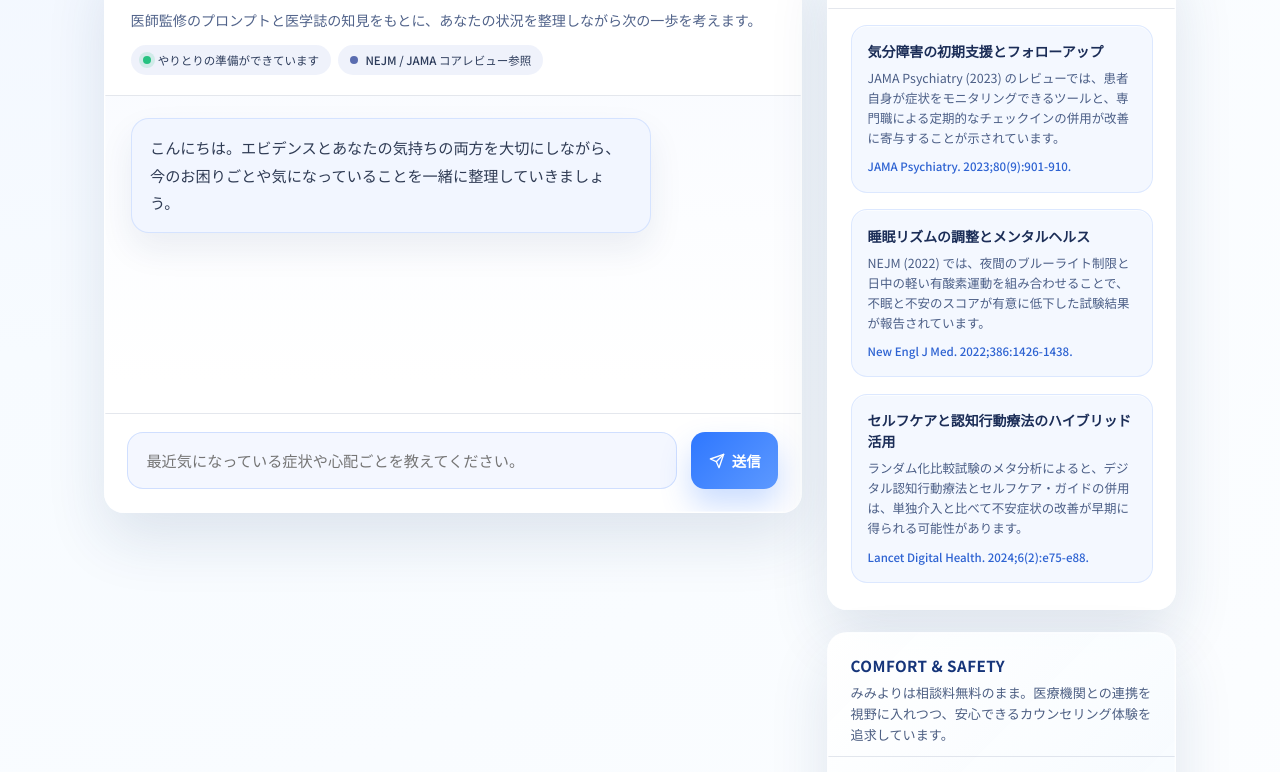
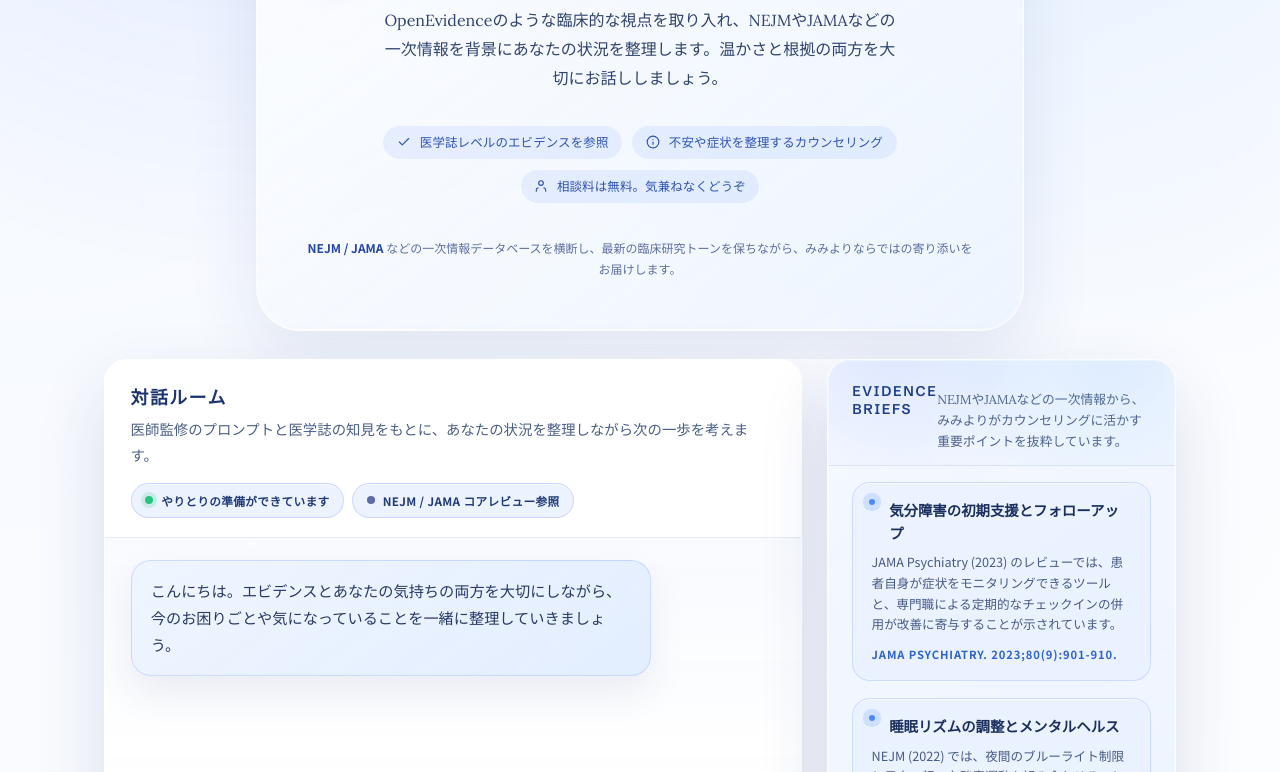
Before and after one commit to YuMatsumoto-AI/Mimiyori, a plain HTML site: page index.html in a window 1280 px wide. Shown: the part 254-1026 px from the top of the page. Drawn offline with Linux system fonts and the light colour scheme.

Commit message:
Infuse hero and evidence panels with OpenEvidence flair

```diff
--- a/index.html
+++ b/index.html
@@ -4,34 +4,40 @@
     <meta charset="UTF-8">
     <meta name="viewport" content="width=device-width, initial-scale=1.0, maximum-scale=1, user-scalable=no">
     <title>みみより | エビデンスと寄り添うカウンセリングAI</title>
-    <link href="https://fonts.googleapis.com/css2?family=Noto+Sans+JP:wght@400;500;700&family=Poppins:wght@500;600&display=swap" rel="stylesheet">
+    <link href="https://fonts.googleapis.com/css2?family=Lora:wght@400;500;600&family=Noto+Sans+JP:wght@400;500;700&family=Poppins:wght@500;600&family=Schibsted+Grotesk:wght@400;500;600&display=swap" rel="stylesheet">
     <style>
         :root {
             color-scheme: light;
-            --bg-gradient: radial-gradient(circle at 0% 0%, #F1F6FF 0%, #F7FBFF 30%, #FDFEFF 100%);
-            --panel-bg: rgba(255, 255, 255, 0.95);
-            --accent: #2E77FF;
-            --accent-soft: rgba(46, 119, 255, 0.14);
-            --accent-dark: #1648B9;
-            --assistant-bg: #F2F6FF;
-            --assistant-text: #2F3B54;
-            --user-bg: #E4ECFF;
-            --user-text: #1C3AA9;
-            --border-color: rgba(33, 59, 109, 0.12);
-            --shadow-strong: rgba(31, 55, 110, 0.18);
+            --oe-sans: 'Schibsted Grotesk', 'Poppins', sans-serif;
+            --oe-serif: 'Lora', 'Noto Serif JP', serif;
+            --body-font: 'Noto Sans JP', var(--oe-sans);
+            --bg-gradient: radial-gradient(circle at 0% 0%, #F4F8FF 0%, #F9FBFF 38%, #FFFFFF 100%);
+            --hero-card-gradient: linear-gradient(145deg, rgba(255, 255, 255, 0.88), rgba(235, 243, 255, 0.78));
+            --panel-bg: rgba(255, 255, 255, 0.96);
+            --accent: #215CFF;
+            --accent-soft: rgba(33, 92, 255, 0.16);
+            --accent-dark: #1637AF;
+            --assistant-bg: #F1F5FF;
+            --assistant-text: #283965;
+            --user-bg: #E6EEFF;
+            --user-text: #143AA2;
+            --border-color: rgba(35, 67, 142, 0.12);
+            --shadow-strong: rgba(28, 54, 123, 0.18);
+            --panel-radius: 22px;
         }
 
         * {
             box-sizing: border-box;
+            scroll-behavior: smooth;
         }
 
         body {
-            font-family: 'Noto Sans JP', sans-serif;
+            font-family: var(--body-font);
             margin: 0;
             padding: 0;
             min-height: 100vh;
             background: var(--bg-gradient);
-            color: #1E2A3B;
+            color: #1C2B42;
             display: flex;
             flex-direction: column;
             align-items: center;
@@ -39,69 +45,141 @@
 
         header {
             width: 100%;
-            padding: 2.2rem 1.5rem 1.8rem;
-            background: transparent;
+            padding: 2.4rem 1.5rem 1.8rem;
+            display: flex;
+            justify-content: center;
+            position: relative;
+            overflow: hidden;
+        }
+
+        header::before {
+            content: "";
+            position: absolute;
+            inset: 0;
+            background: radial-gradient(circle at 20% -30%, rgba(33, 92, 255, 0.12) 0%, rgba(33, 92, 255, 0) 55%),
+                radial-gradient(circle at 80% -10%, rgba(111, 178, 255, 0.16) 0%, rgba(111, 178, 255, 0) 60%);
+            pointer-events: none;
+        }
+
+        .clinical-hero {
+            position: relative;
+            max-width: 768px;
+            width: 100%;
+            margin: 0 auto;
+            padding: 2.4rem clamp(1.25rem, 5vw, 3rem);
+            background: var(--hero-card-gradient);
+            border-radius: calc(2 * var(--panel-radius));
+            display: flex;
+            flex-direction: column;
+            align-items: center;
+            gap: 1.4rem;
+            text-align: center;
+            box-shadow: 0 28px 70px rgba(28, 54, 123, 0.1);
+            border: 1px solid rgba(255, 255, 255, 0.7);
+            min-height: 480px;
+            overflow: hidden;
+        }
+
+        .clinical-hero::after {
+            content: "";
+            position: absolute;
+            inset: 0;
+            border-radius: inherit;
+            border: 1px solid rgba(255, 255, 255, 0.45);
+            pointer-events: none;
+        }
+
+        .hero-topline {
+            font-family: var(--oe-sans);
+            letter-spacing: 0.18em;
+            text-transform: uppercase;
+            font-size: 0.72rem;
+            color: #3959A8;
+            opacity: 0.85;
         }
 
         .brand-mark {
             display: flex;
-            gap: 0.75rem;
+            gap: 0.9rem;
             align-items: center;
-            margin-bottom: 1.2rem;
         }
 
         .brand-icon {
-            width: 48px;
-            height: 48px;
-            border-radius: 16px;
-            background: linear-gradient(135deg, #2E77FF, #83B7FF);
+            width: 52px;
+            height: 52px;
+            border-radius: 18px;
+            background: linear-gradient(135deg, #215CFF, #7DA6FF);
             display: flex;
             align-items: center;
             justify-content: center;
             color: white;
-            font-family: 'Poppins', sans-serif;
-            font-size: 1.25rem;
+            font-family: var(--oe-sans);
+            font-size: 1.35rem;
             font-weight: 600;
-            box-shadow: 0 18px 35px rgba(46, 119, 255, 0.2);
+            box-shadow: 0 20px 45px rgba(33, 92, 255, 0.24);
         }
 
         .brand-text h1 {
             margin: 0;
-            font-family: 'Poppins', sans-serif;
-            font-size: clamp(1.45rem, 1rem + 2vw, 2.4rem);
-            color: #10244E;
-            letter-spacing: 0.02em;
+            font-family: var(--oe-sans);
+            font-size: clamp(1.6rem, 1.1rem + 2.4vw, 2.65rem);
+            color: #0F2550;
+            letter-spacing: 0.015em;
         }
 
         .brand-text p {
-            margin: 0.4rem 0 0;
-            font-size: 0.95rem;
-            color: #4A5B7C;
-            line-height: 1.7;
+            margin: 0.5rem 0 0;
+            font-size: 0.98rem;
+            color: #4A5E89;
+            line-height: 1.75;
+        }
+
+        .hero-subheading {
+            max-width: 520px;
+            margin: 0;
+            font-family: var(--oe-serif);
+            font-size: 1rem;
+            line-height: 1.8;
+            color: #30436F;
         }
 
         .hero-highlights {
             display: flex;
             flex-wrap: wrap;
-            gap: 0.6rem;
-            margin-top: 1.1rem;
+            justify-content: center;
+            gap: 0.65rem;
+            margin: 0.6rem 0 0;
         }
 
         .hero-highlights span {
             display: inline-flex;
             align-items: center;
-            gap: 0.5rem;
-            padding: 0.45rem 0.75rem;
+            gap: 0.55rem;
+            padding: 0.5rem 0.85rem;
             border-radius: 999px;
-            background: rgba(46, 119, 255, 0.08);
-            color: #2853B8;
-            font-size: 0.75rem;
+            background: rgba(33, 92, 255, 0.08);
+            color: #2E54B4;
+            font-size: 0.78rem;
             font-weight: 500;
+            letter-spacing: 0.01em;
+            box-shadow: inset 0 1px 0 rgba(255, 255, 255, 0.7);
         }
 
         .hero-highlights svg {
             width: 14px;
             height: 14px;
+        }
+
+        .hero-footnote {
+            margin-top: 0.8rem;
+            font-size: 0.75rem;
+            color: #5D6FA1;
+            line-height: 1.7;
+        }
+
+        .hero-footnote strong {
+            font-weight: 600;
+            color: #2546A4;
         }
 
         main {
@@ -124,11 +202,12 @@
 
         .panel {
             background: var(--panel-bg);
-            border-radius: 20px;
-            box-shadow: 0 26px 60px rgba(27, 55, 109, 0.12);
-            border: 1px solid rgba(255, 255, 255, 0.65);
+            border-radius: var(--panel-radius);
+            box-shadow: 0 30px 70px rgba(25, 51, 118, 0.14);
+            border: 1px solid rgba(255, 255, 255, 0.7);
             overflow: hidden;
             position: relative;
+            backdrop-filter: blur(18px);
         }
 
         .panel::after {
@@ -136,7 +215,7 @@
             position: absolute;
             inset: 0;
             border-radius: inherit;
-            border: 1px solid rgba(255, 255, 255, 0.35);
+            border: 1px solid rgba(255, 255, 255, 0.38);
             pointer-events: none;
         }
 
@@ -153,55 +232,65 @@
 
         .chat-header h2 {
             margin: 0;
-            font-size: 1.1rem;
+            font-size: 1.12rem;
             font-weight: 600;
-            letter-spacing: 0.02em;
+            letter-spacing: 0.08em;
+            text-transform: uppercase;
+            color: #1D3472;
+            font-family: var(--oe-sans);
         }
 
         .chat-header p {
-            margin: 0.5rem 0 0;
-            font-size: 0.88rem;
-            line-height: 1.7;
-            color: #51638A;
+            margin: 0.6rem 0 0;
+            font-size: 0.9rem;
+            line-height: 1.75;
+            color: #4B5F87;
+            font-family: var(--oe-serif);
         }
 
         .badge-tray {
             display: flex;
             flex-wrap: wrap;
-            gap: 0.45rem;
-            margin-top: 0.75rem;
+            align-items: center;
+            gap: 0.5rem;
+            margin-top: 0.9rem;
         }
 
         .status-badge {
             display: inline-flex;
             align-items: center;
-            gap: 0.45rem;
-            padding: 0.45rem 0.75rem;
+            gap: 0.5rem;
+            padding: 0.48rem 0.85rem;
             border-radius: 999px;
-            font-size: 0.72rem;
-            font-weight: 500;
-            color: #2D3C5B;
-            background: rgba(32, 74, 189, 0.07);
+            font-size: 0.73rem;
+            font-weight: 600;
+            color: #1F3B7A;
+            background: rgba(33, 92, 255, 0.08);
+            border: 1px solid rgba(33, 92, 255, 0.18);
+            box-shadow: inset 0 1px 0 rgba(255, 255, 255, 0.7);
+            letter-spacing: 0.03em;
         }
 
         .status-badge.online .status-dot {
-            background: #26C281;
+            background: #27C680;
+            box-shadow: 0 0 0 4px rgba(39, 198, 128, 0.18);
         }
 
         .status-badge.pending .status-dot {
-            background: #F5A623;
+            background: #F3A440;
+            box-shadow: 0 0 0 4px rgba(243, 164, 64, 0.18);
         }
 
         .status-badge.offline .status-dot {
-            background: #EF5350;
+            background: #EF5C5C;
+            box-shadow: 0 0 0 4px rgba(239, 92, 92, 0.18);
         }
 
         .status-dot {
             width: 8px;
             height: 8px;
             border-radius: 50%;
-            background: #26C281;
-            box-shadow: 0 0 0 4px rgba(38, 194, 129, 0.15);
+            background: #27C680;
         }
 
         .chat-box {
@@ -211,7 +300,7 @@
             display: flex;
             flex-direction: column;
             gap: 1.2rem;
-            background: linear-gradient(180deg, rgba(246, 249, 255, 0.6) 0%, rgba(255, 255, 255, 0.95) 90%);
+            background: linear-gradient(180deg, rgba(245, 248, 255, 0.72) 0%, rgba(255, 255, 255, 0.97) 85%);
         }
 
         .message {
@@ -228,36 +317,40 @@
 
         .bubble {
             max-width: min(520px, 86%);
-            padding: 0.95rem 1.15rem;
-            border-radius: 18px;
+            padding: 0.98rem 1.2rem;
+            border-radius: 20px;
             font-size: 0.95rem;
             line-height: 1.8;
-            box-shadow: 0 16px 34px rgba(22, 45, 106, 0.08);
+            box-shadow: 0 18px 36px rgba(22, 45, 106, 0.08);
+            backdrop-filter: blur(12px);
+            border: 1px solid transparent;
         }
 
         .message.assistant .bubble {
-            background: var(--assistant-bg);
-            border: 1px solid rgba(46, 119, 255, 0.15);
+            background: linear-gradient(145deg, rgba(239, 245, 255, 0.95), rgba(224, 236, 255, 0.92));
+            border-color: rgba(33, 92, 255, 0.16);
             color: var(--assistant-text);
         }
 
         .message.user .bubble {
-            background: var(--user-bg);
+            background: linear-gradient(145deg, rgba(228, 236, 255, 0.96), rgba(203, 220, 255, 0.88));
             color: var(--user-text);
-            border: 1px solid rgba(46, 119, 255, 0.22);
+            border-color: rgba(33, 92, 255, 0.28);
         }
 
         .typing-indicator {
             align-self: flex-start;
             font-size: 0.84rem;
-            color: #5D6E90;
-            padding: 0.25rem 0.35rem;
+            color: #55648C;
+            padding: 0.3rem 0.5rem;
+            background: rgba(33, 92, 255, 0.08);
+            border-radius: 12px;
         }
 
         .input-area {
-            padding: 1.1rem 1.4rem 1.4rem;
+            padding: 1.15rem 1.4rem 1.45rem;
             border-top: 1px solid var(--border-color);
-            background: rgba(255, 255, 255, 0.75);
+            background: rgba(255, 255, 255, 0.78);
             display: flex;
             gap: 0.9rem;
         }
@@ -267,16 +360,16 @@
             display: flex;
             align-items: flex-end;
             gap: 0.75rem;
-            padding: 0.8rem 1rem;
-            border-radius: 16px;
-            background: rgba(242, 246, 255, 0.85);
-            border: 1px solid rgba(46, 119, 255, 0.18);
+            padding: 0.85rem 1.05rem;
+            border-radius: 18px;
+            background: rgba(241, 246, 255, 0.88);
+            border: 1px solid rgba(33, 92, 255, 0.18);
             transition: border 0.2s ease, box-shadow 0.2s ease;
         }
 
         .input-control:focus-within {
-            border-color: rgba(46, 119, 255, 0.45);
-            box-shadow: 0 14px 28px rgba(46, 119, 255, 0.14);
+            border-color: rgba(33, 92, 255, 0.46);
+            box-shadow: 0 16px 34px rgba(33, 92, 255, 0.16);
         }
 
         textarea {
@@ -293,9 +386,9 @@
 
         .send-button {
             border: none;
-            border-radius: 14px;
-            padding: 0.85rem 1.1rem;
-            background: linear-gradient(135deg, var(--accent), #5D99FF);
+            border-radius: 16px;
+            padding: 0.85rem 1.15rem;
+            background: linear-gradient(135deg, var(--accent), #4F8AFF);
             color: white;
             font-size: 0.9rem;
             font-weight: 600;
@@ -303,17 +396,17 @@
             display: inline-flex;
             align-items: center;
             gap: 0.45rem;
-            box-shadow: 0 16px 30px rgba(46, 119, 255, 0.25);
+            box-shadow: 0 18px 34px rgba(33, 92, 255, 0.25);
             transition: transform 0.15s ease, box-shadow 0.15s ease, opacity 0.2s ease;
         }
 
         .send-button:hover {
             transform: translateY(-1px);
-            box-shadow: 0 22px 40px rgba(46, 119, 255, 0.28);
+            box-shadow: 0 24px 44px rgba(33, 92, 255, 0.28);
         }
 
         .send-button:disabled {
-            opacity: 0.5;
+            opacity: 0.55;
             cursor: not-allowed;
             box-shadow: none;
             transform: none;
@@ -329,95 +422,119 @@
             gap: 1.4rem;
         }
 
+        .evidence-panel {
+            background: linear-gradient(150deg, rgba(244, 248, 255, 0.95), rgba(234, 242, 255, 0.92));
+        }
+
         .evidence-panel header,
         .assurance-panel header {
-            padding: 1.3rem 1.4rem 0.7rem;
+            padding: 1.35rem 1.5rem 0.75rem;
             border-bottom: 1px solid var(--border-color);
         }
 
         .evidence-panel header h3,
         .assurance-panel header h3 {
             margin: 0;
-            font-size: 0.95rem;
+            font-size: 0.88rem;
             font-weight: 600;
-            letter-spacing: 0.03em;
+            letter-spacing: 0.12em;
             text-transform: uppercase;
-            color: #16357A;
+            color: #1C3B82;
+            font-family: var(--oe-sans);
+        }
+
+        .evidence-panel header p,
+        .assurance-panel header p {
+            margin: 0.45rem 0 0;
+            font-size: 0.8rem;
+            line-height: 1.65;
+            color: #4C5E86;
+            font-family: var(--oe-serif);
         }
 
         .evidence-feed {
-            padding: 1rem 1.4rem 1.6rem;
+            padding: 1.05rem 1.5rem 1.65rem;
             display: grid;
-            gap: 1.05rem;
+            gap: 1.1rem;
         }
 
         .evidence-item {
-            border-radius: 16px;
-            padding: 0.95rem 1rem;
-            background: rgba(240, 246, 255, 0.7);
-            border: 1px solid rgba(46, 119, 255, 0.12);
-            box-shadow: inset 0 1px 0 rgba(255, 255, 255, 0.6);
+            position: relative;
+            border-radius: 18px;
+            padding: 1rem 1.05rem 1rem 1.15rem;
+            background: rgba(235, 242, 255, 0.9);
+            border: 1px solid rgba(33, 92, 255, 0.16);
+            box-shadow: inset 0 1px 0 rgba(255, 255, 255, 0.65);
+        }
+
+        .evidence-item::before {
+            content: "";
+            position: absolute;
+            left: 1rem;
+            top: 1rem;
+            width: 6px;
+            height: 6px;
+            border-radius: 50%;
+            background: #4C8BFF;
+            box-shadow: 0 0 0 6px rgba(76, 139, 255, 0.18);
         }
 
         .evidence-item h4 {
             margin: 0;
-            font-size: 0.87rem;
-            color: #1B2D57;
+            font-size: 0.9rem;
+            color: #1A2F5E;
             font-weight: 600;
-            line-height: 1.5;
+            line-height: 1.55;
+            padding-left: 1.1rem;
         }
 
         .evidence-item p {
-            margin: 0.45rem 0 0;
-            font-size: 0.78rem;
-            line-height: 1.6;
-            color: #4B5E86;
+            margin: 0.5rem 0 0;
+            font-size: 0.79rem;
+            line-height: 1.65;
+            color: #475A86;
         }
 
         .evidence-item span {
             display: inline-flex;
-            margin-top: 0.6rem;
-            font-size: 0.72rem;
+            margin-top: 0.65rem;
+            font-size: 0.7rem;
             color: #2E63D2;
-            font-weight: 500;
+            font-weight: 600;
+            text-transform: uppercase;
+            letter-spacing: 0.08em;
         }
 
         .assurance-panel {
-            background: linear-gradient(135deg, rgba(255, 255, 255, 0.94), rgba(240, 248, 255, 0.92));
-        }
-
-        .assurance-panel header p {
-            margin: 0.4rem 0 0;
-            font-size: 0.82rem;
-            color: #4D5F83;
-            line-height: 1.6;
+            background: linear-gradient(150deg, rgba(255, 255, 255, 0.95), rgba(240, 247, 255, 0.92));
         }
 
         .assurance-body {
-            padding: 1.1rem 1.4rem 1.6rem;
+            padding: 1.2rem 1.5rem 1.7rem;
             display: grid;
-            gap: 1.1rem;
+            gap: 1.15rem;
         }
 
         .assurance-card {
-            border-radius: 16px;
-            padding: 0.95rem 1rem;
-            background: rgba(255, 255, 255, 0.8);
-            border: 1px solid rgba(46, 119, 255, 0.1);
+            border-radius: 18px;
+            padding: 1rem 1.1rem;
+            background: rgba(255, 255, 255, 0.82);
+            border: 1px solid rgba(33, 92, 255, 0.12);
+            box-shadow: inset 0 1px 0 rgba(255, 255, 255, 0.6);
         }
 
         .assurance-card h4 {
             margin: 0;
-            font-size: 0.85rem;
-            color: #1A2F60;
+            font-size: 0.86rem;
+            color: #1A3062;
             font-weight: 600;
         }
 
         .assurance-card p {
-            margin: 0.45rem 0 0;
-            font-size: 0.78rem;
-            color: #4C5F82;
-            line-height: 1.6;
+            margin: 0.48rem 0 0;
+            font-size: 0.79rem;
+            color: #4B5E83;
+            line-height: 1.65;
         }
 
         footer {
@@ -425,7 +542,9 @@
             padding: 1.8rem 1.5rem 2.5rem;
             text-align: center;
             font-size: 0.78rem;
-            color: #6A7EA5;
+            color: #6678A1;
+            font-family: var(--oe-sans);
+            letter-spacing: 0.05em;
         }
 
         @media (max-width: 768px) {
@@ -433,8 +552,50 @@
                 padding: 1.8rem 1.1rem 1.4rem;
             }
 
+            .clinical-hero {
+                padding: 2rem 1.2rem 1.9rem;
+                gap: 1.1rem;
+                min-height: auto;
+            }
+
+            .brand-mark {
+                flex-direction: column;
+                gap: 0.65rem;
+            }
+
+            .brand-text p {
+                font-size: 0.92rem;
+            }
+
+            .hero-subheading {
+                font-size: 0.93rem;
+            }
+
+            .hero-footnote {
+                font-size: 0.7rem;
+            }
+
+            .hero-highlights span {
+                font-size: 0.72rem;
+                padding: 0.45rem 0.75rem;
+            }
+
             main {
                 padding: 0 1.1rem 2rem;
+            }
+
+            .layout {
+                gap: 1.25rem;
+            }
+
+            .side-column {
+                gap: 1.2rem;
+            }
+
+            .evidence-feed,
+            .assurance-body {
+                padding-left: 1.15rem;
+                padding-right: 1.15rem;
             }
 
             .chat-panel {
@@ -462,26 +623,31 @@
 </head>
 <body>
     <header>
+        <div class="clinical-hero">
+            <span class="hero-topline">Evidence Guided Counseling</span>
             <div class="brand-mark">
                 <div class="brand-icon">Mi</div>
                 <div class="brand-text">
                     <h1>みみより</h1>
-                <p>ChatGPTのように自然に話しながらも、NEJMやJAMAなどの医学誌から得た知見を参照して心とからだの相談に寄り添います。</p>
+                    <p>心のゆらぎを受け止めながら、医学誌の知見で次の一歩を照らすカウンセリングAIです。</p>
                 </div>
             </div>
+            <p class="hero-subheading">OpenEvidenceのような臨床的な視点を取り入れ、NEJMやJAMAなどの一次情報を背景にあなたの状況を整理します。温かさと根拠の両方を大切にお話ししましょう。</p>
             <div class="hero-highlights">
                 <span>
                     <svg viewBox="0 0 24 24" fill="none" stroke="currentColor" stroke-width="2" stroke-linecap="round" stroke-linejoin="round"><path d="M20 6L9 17l-5-5"></path></svg>
-                医学誌のエビデンスを背景にアドバイス
+                    医学誌レベルのエビデンスを参照
                 </span>
                 <span>
                     <svg viewBox="0 0 24 24" fill="none" stroke="currentColor" stroke-width="2" stroke-linecap="round" stroke-linejoin="round"><circle cx="12" cy="12" r="10"></circle><path d="M12 16v-4"></path><path d="M12 8h.01"></path></svg>
-                こころの負担を軽くするカウンセリング体験
+                    不安や症状を整理するカウンセリング
                 </span>
                 <span>
                     <svg viewBox="0 0 24 24" fill="none" stroke="currentColor" stroke-width="2" stroke-linecap="round" stroke-linejoin="round"><path d="M20 21v-2a4 4 0 0 0-3-3.87"></path><path d="M4 21v-2a4 4 0 0 1 3-3.87"></path><circle cx="12" cy="7" r="4"></circle></svg>
-                ご利用はすべて無料。安心して話せます
+                    相談料は無料。気兼ねなくどうぞ
                 </span>
+            </div>
+            <p class="hero-footnote"><strong>NEJM / JAMA</strong> などの一次情報データベースを横断し、最新の臨床研究トーンを保ちながら、みみよりならではの寄り添いをお届けします。</p>
         </div>
     </header>
     <main>
@@ -516,6 +682,7 @@
                 <section class="panel evidence-panel">
                     <header>
                         <h3>Evidence Briefs</h3>
+                        <p>NEJMやJAMAなどの一次情報から、みみよりがカウンセリングに活かす重要ポイントを抜粋しています。</p>
                     </header>
                     <div class="evidence-feed">
                         <article class="evidence-item">
@@ -559,7 +726,7 @@
         </div>
     </main>
     <footer>
-        © 2024 Mimiyori. 心とからだの健やかさを支える、エビデンス連動型カウンセリングAI。
+        © 2024 Mimiyori. エビデンスで安心を支える寄り添い型カウンセリングAI。
     </footer>
 
     <script>
```
Lines whose indentation alone changed are shown as unchanged.
